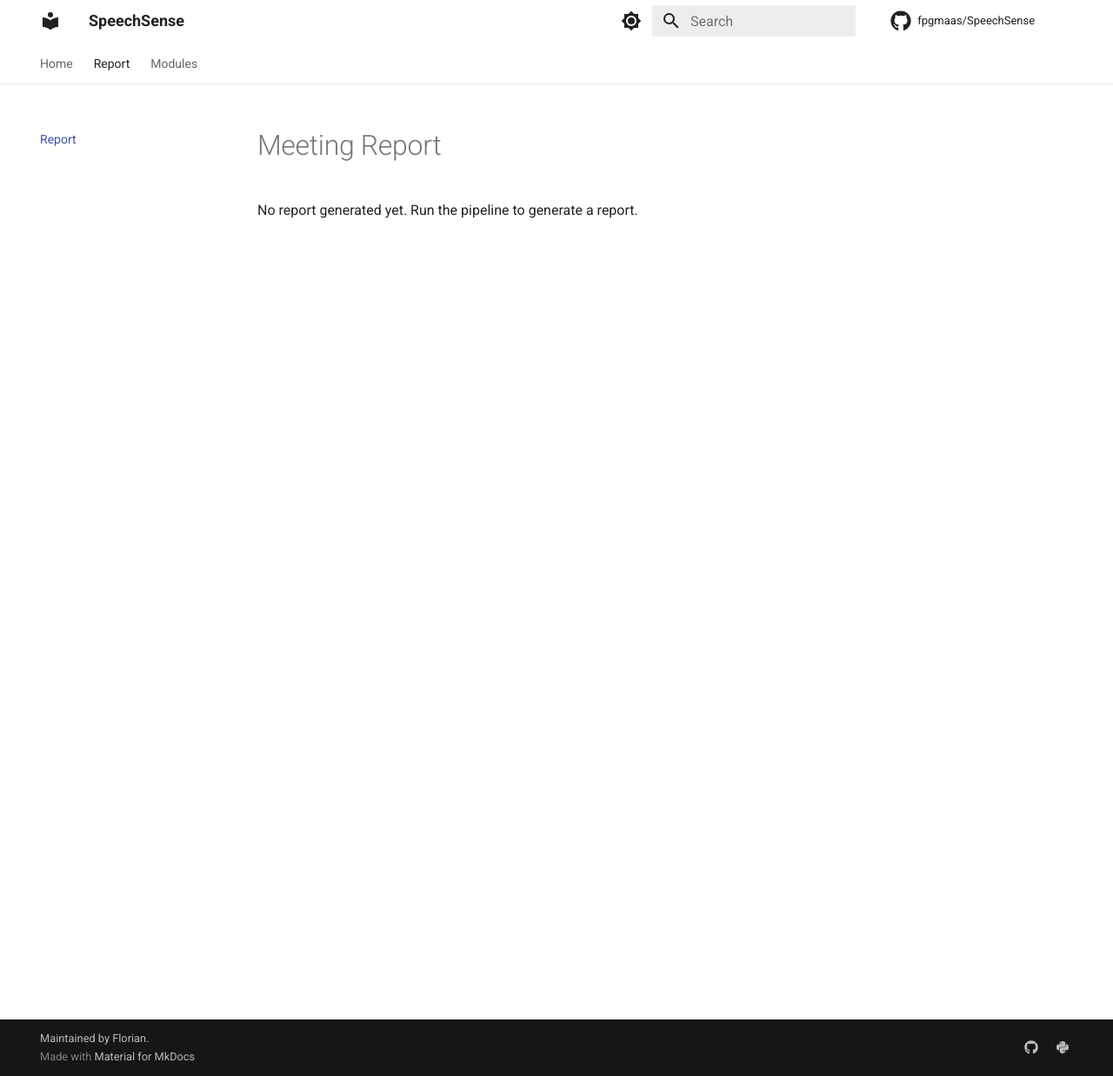
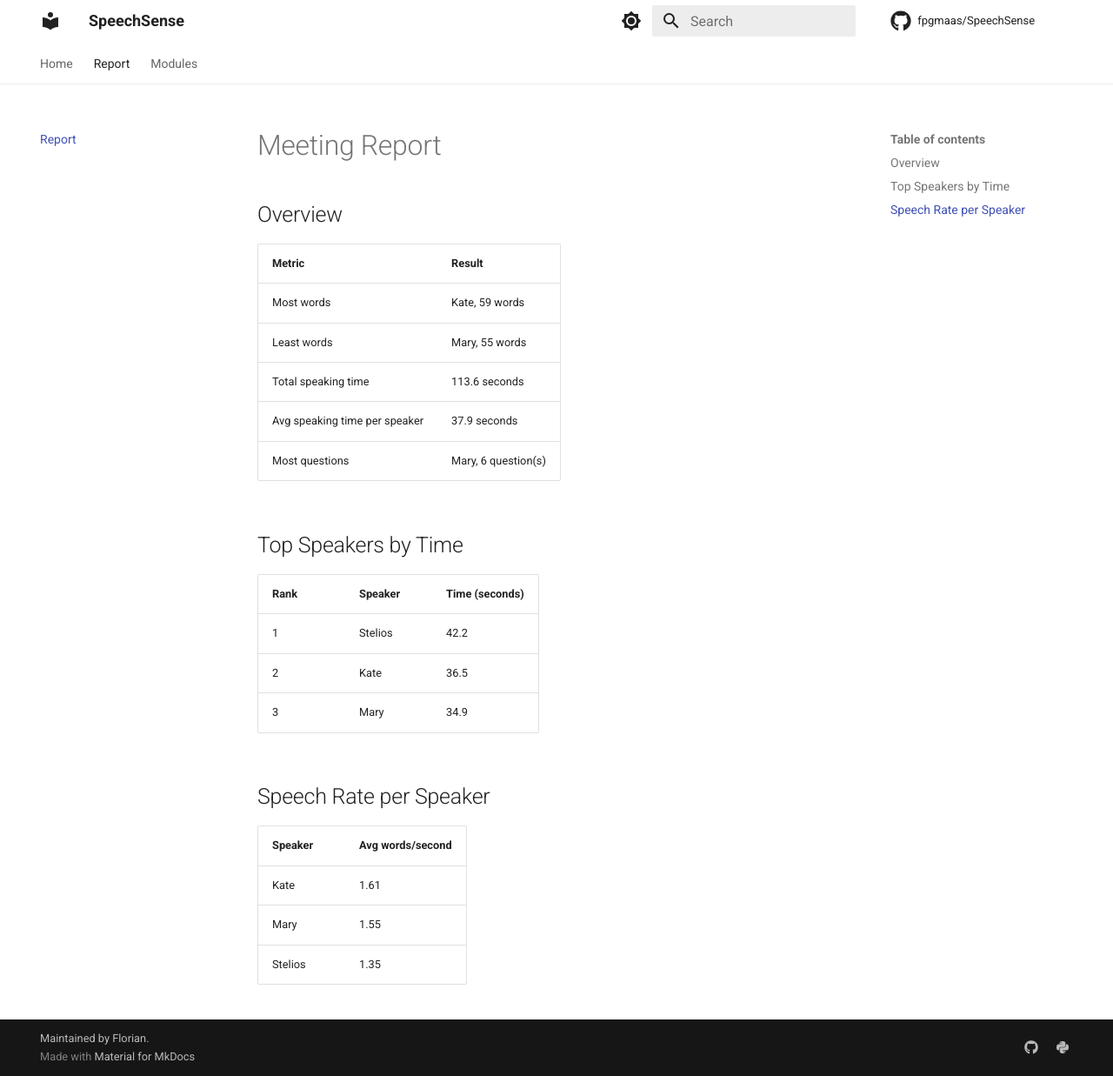
Before and after one commit to soujchallapalli/SpeechSense, an MkDocs documentation site: the page built from docs/report.md, in a window 1280 px wide and 1237 px high. Shown: the whole window at 87% size. Built offline with MkDocs 1.6.1 and Material for MkDocs 9.7.7, drawn with Linux system fonts in a browser that asks for light colours; comment, search, counter and statistics services are not loaded.

Commit message:
the report example

```diff
--- a/docs/report.md
+++ b/docs/report.md
@@ -1,3 +1,27 @@
 # Meeting Report
 
-No report generated yet. Run the pipeline to generate a report.
+## Overview
+
+| Metric                        | Result              |
+| ----------------------------- | ------------------- |
+| Most words                    | Kate, 59 words      |
+| Least words                   | Mary, 55 words      |
+| Total speaking time           | 113.6 seconds       |
+| Avg speaking time per speaker | 37.9 seconds        |
+| Most questions                | Mary, 6 question(s) |
+
+## Top Speakers by Time
+
+| Rank | Speaker | Time (seconds) |
+| ---- | ------- | -------------- |
+| 1    | Stelios | 42.2           |
+| 2    | Kate    | 36.5           |
+| 3    | Mary    | 34.9           |
+
+## Speech Rate per Speaker
+
+| Speaker | Avg words/second |
+| ------- | ---------------- |
+| Kate    | 1.61             |
+| Mary    | 1.55             |
+| Stelios | 1.35             |
```
